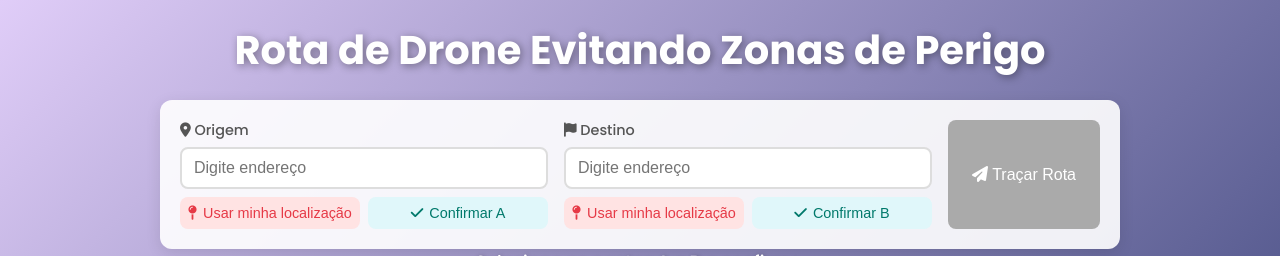
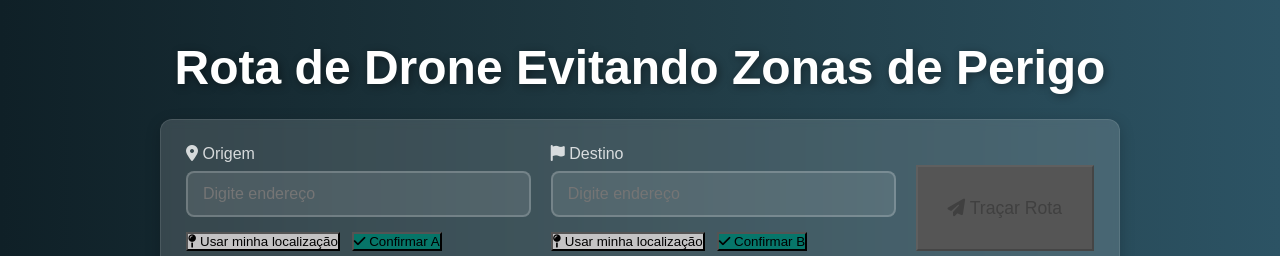
Before and after one commit to Shtorache/dijkstra-P2, a Django app: page /map/ in a window 1280 px wide. Shown: the top 256 px of the page. Run offline with Django 3.2, Linux system fonts and the light colour scheme; data comes from the database, SQL or seed files in the repository.

Commit message:
mudança no front da parte do mapa

```diff
--- a/dijkstra_drones/petpaths/templates/petpaths/map.html
+++ b/dijkstra_drones/petpaths/templates/petpaths/map.html
@@ -13,131 +13,165 @@
     <style>
         *, *::before, *::after { box-sizing: border-box; margin: 0; padding: 0; }
         body {
-            font-family: 'Poppins', sans-serif;
-            background: linear-gradient(135deg, #e0cdf8, #1d2b64);
-            color: #333;
+    font-family: Arial, sans-serif;
+    background: linear-gradient(to right, #0f2027, #203a43, #2c5364);
+    color: white;
     display: flex;
     flex-direction: column;
     align-items: center;
-            padding: 20px;
+    padding: 40px 20px;
+    min-height: 100vh;
 }
+
 h1 {
-            font-size: 2.5rem;
-            color: #fff;
+    font-size: 3em;
+    margin-bottom: 0.5em;
     text-shadow: 2px 2px 8px rgba(0,0,0,0.4);
-            margin-bottom: 20px;
 }
+
 #controls {
-            background: rgba(255,255,255,0.9);
-            padding: 20px;
+    background: rgba(255,255,255,0.15);
+    padding: 25px;
     border-radius: 12px;
-            box-shadow: 0 4px 15px rgba(0,0,0,0.1);
+    box-shadow: 0 4px 15px rgba(0,0,0,0.2);
     display: flex;
     flex-wrap: wrap;
-            gap: 16px;
+    gap: 20px;
     max-width: 960px;
     width: 100%;
+    backdrop-filter: blur(5px);
+    border: 1px solid rgba(255,255,255,0.1);
 }
+
 .input-group {
     position: relative;
     flex: 1 1 250px;
     display: flex;
     flex-direction: column;
 }
+
 .input-group label {
-            font-size: 0.9rem;
-            margin-bottom: 6px;
-            color: #555;
+    font-size: 1em;
+    margin-bottom: 8px;
+    color: rgba(255,255,255,0.8);
 }
+
 .input-group input {
-            padding: 10px 12px;
-            border: 2px solid #ddd;
+    padding: 12px 15px;
+    background: rgba(255,255,255,0.1);
+    border: 2px solid rgba(255,255,255,0.2);
     border-radius: 8px;
-            font-size: 1rem;
+    font-size: 1em;
+    color: white;
     outline: none;
-            transition: border-color 0.3s;
+    transition: all 0.3s;
 }
+
 .input-group input:focus {
-            border-color: #896eff;
+    border-color: #00b894;
+    background: rgba(255,255,255,0.2);
 }
+
 .suggestions {
     position: absolute;
-            top: 100%; left: 0; right: 0;
-            background: #fff;
-            border: 1px solid #ddd;
+    top: 100%;
+    left: 0;
+    right: 0;
+    background: #2c5364;
+    border: 1px solid rgba(255,255,255,0.2);
     max-height: 150px;
     overflow-y: auto;
     border-radius: 0 0 8px 8px;
     z-index: 1000;
     display: none;
 }
+
 .suggestions.active { display: block; }
+
 .suggestions li {
-            padding: 8px 12px;
+    padding: 10px 15px;
     cursor: pointer;
+    transition: background 0.2s;
 }
+
 .suggestions li:hover {
-            background: #f0f0f0;
+    background: rgba(0,184,148,0.3);
 }
+
 .buttons-row {
     display: flex;
-            gap: 8px;
-            margin-top: 8px;
+    gap: 12px;
+    margin-top: 15px;
 }
-        .buttons-row button {
-            flex: 1;
-            padding: 8px;
+
+.btn {
+    background-color: #00b894;
+    color: white;
+    padding: 12px 20px;
     border: none;
     border-radius: 8px;
-            font-size: 0.9rem;
+    text-decoration: none;
+    font-size: 1em;
     cursor: pointer;
+    transition: background 0.3s;
     display: flex;
     align-items: center;
     justify-content: center;
-            gap: 6px;
-            transition: background 0.3s;
+    gap: 8px;
+    flex: 1;
 }
+
+.btn:hover {
+    background-color: #019875;
+}
+
 .loc-btn {
-            background: #ffe3e3;
-            color: #e63946;
+    background: rgba(211, 208, 208, 0.9);
 }
+
 .loc-btn:hover {
-            background: #ffb3b3;
+    background: rgba(230, 57, 70, 1);
 }
+
 .confirm-btn {
-            background: #e0f7fa;
-            color: #00796b;
+    background: rgba(0, 121, 107, 0.9);
 }
+
 .confirm-btn:hover {
-            background: #b2ebf2;
+    background: rgba(0, 121, 107, 1);
 }
+
 #route-btn {
-            padding: 12px 24px;
-            background: #6a1b9a;
-            color: #fff;
-            border: none;
-            border-radius: 8px;
-            font-size: 1rem;
-            cursor: pointer;
-            transition: background 0.3s;
+    padding: 15px 30px;
+    background: #00b894;
+    font-size: 1.1em;
+    margin-top: 20px;
 }
+
 #route-btn:disabled {
-            background: #aaa;
+    background: #555;
     cursor: not-allowed;
 }
+
 #map {
     height: 600px;
-            width: 100%; max-width: 960px;
-            margin: 20px 0;
+    width: 100%;
+    max-width: 960px;
+    margin: 30px 0;
     border-radius: 12px;
     overflow: hidden;
-            box-shadow: 0 6px 20px rgba(0,0,0,0.2);
+    box-shadow: 0 6px 20px rgba(0,0,0,0.3);
+    border: 1px solid rgba(255,255,255,0.1);
 }
+
 #clicked-coords {
-            font-size: 1.1rem;
-            color: #fff;
+    font-size: 1.2em;
+    color: rgba(255,255,255,0.9);
     text-shadow: 1px 1px 4px rgba(0,0,0,0.4);
-            margin-bottom: 20px;
+    margin: 15px 0;
+    background: rgba(0,0,0,0.2);
+    padding: 10px 20px;
+    border-radius: 8px;
 }
     </style>
 </head>
```
Lines whose indentation alone changed are shown as unchanged.
